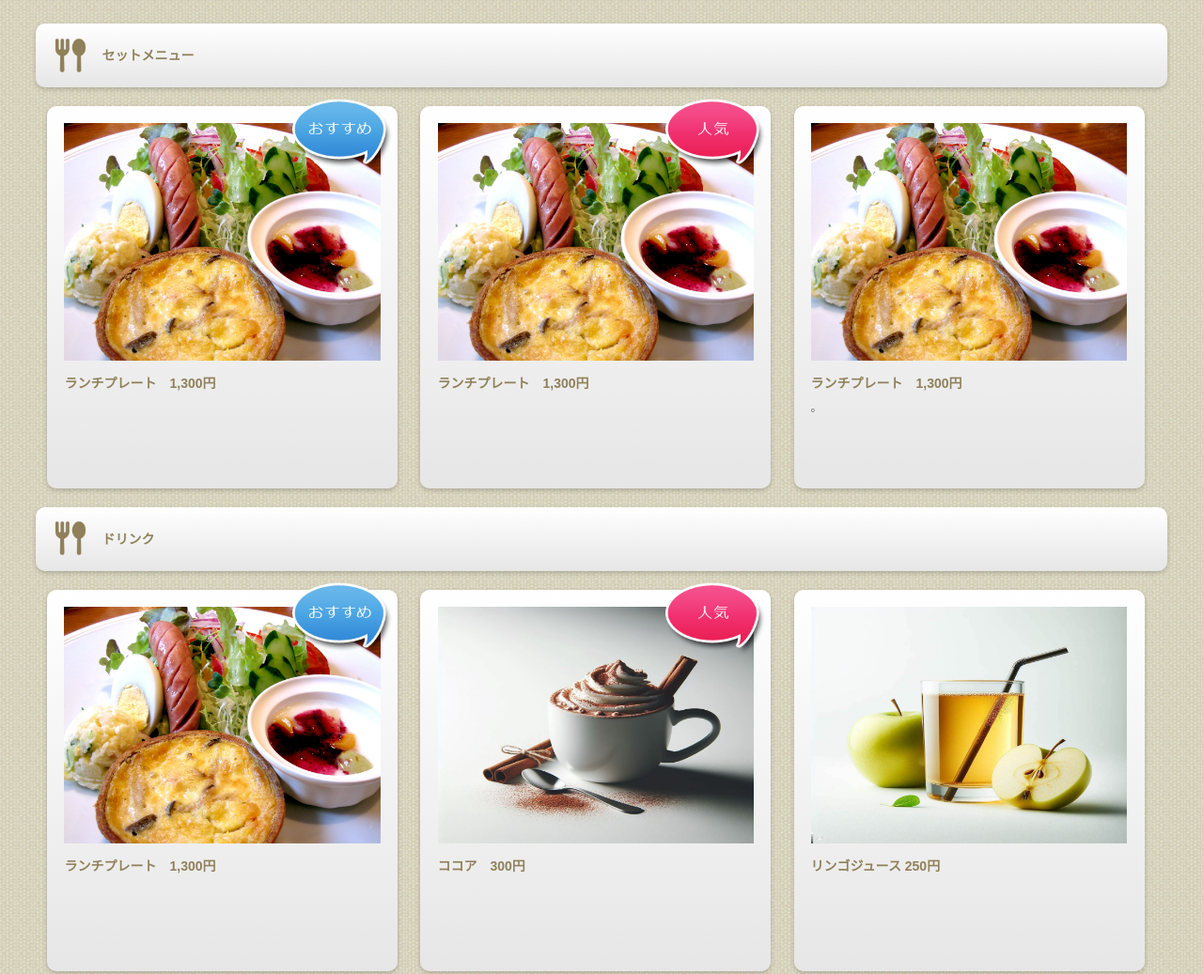
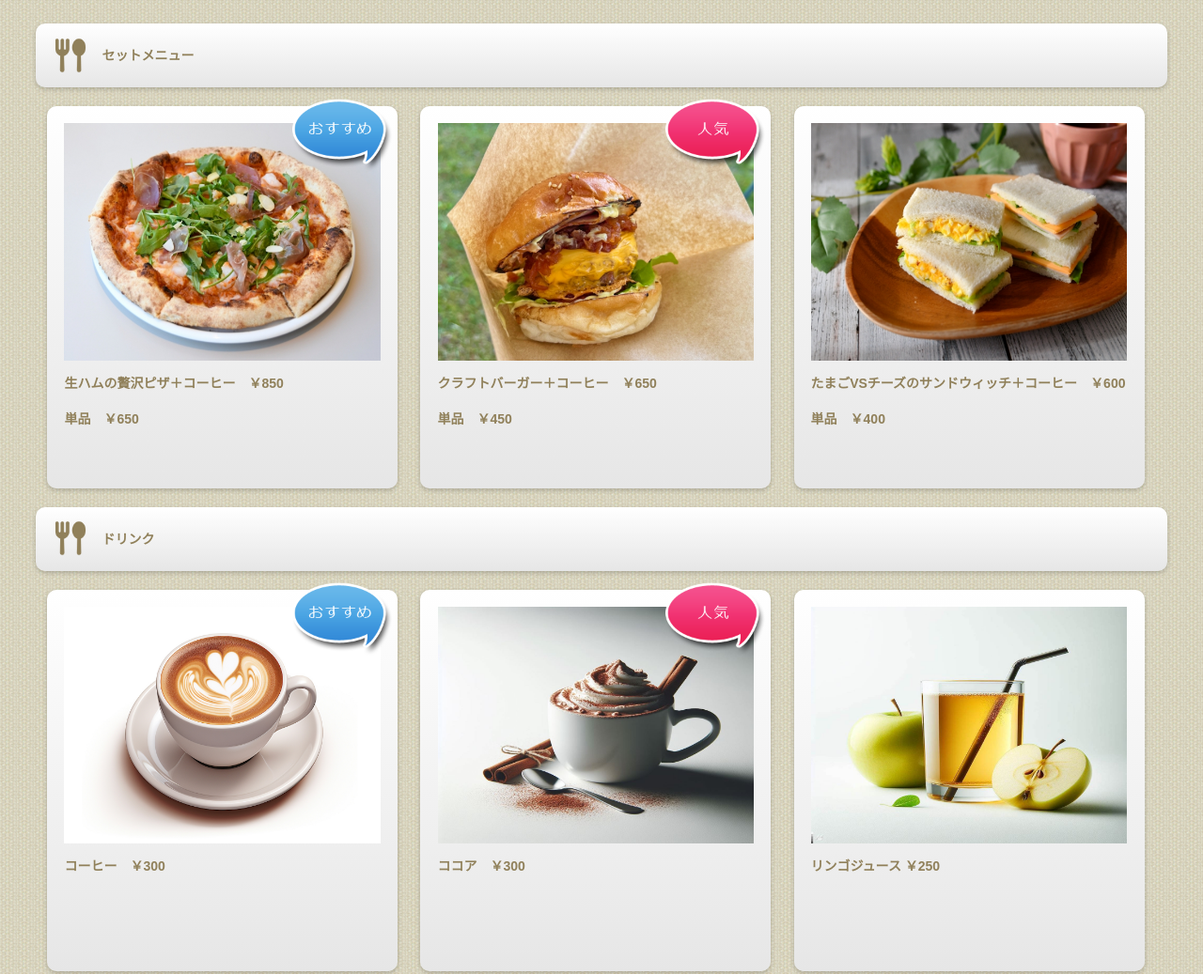
Before and after one commit to Scret2/cafesite, a plain HTML site: page index.html in a window 1280 px wide. Shown: the part 1637-2674 px from the top of the page at 94% size. Drawn offline with Linux system fonts and the light colour scheme.

Commit message:
Add files via upload

```diff
--- a/index.html
+++ b/index.html
@@ -44,6 +44,7 @@
       </header>
       <section class="specialmenu">
         <img src="images/special1.png" alt="シナモンスパイスラテ" />
+        <img src="images/special2.png" alt="スノーホワイトラテ" />
       </section>
       <!--スライドショー-->
       <aside id="mainimg">
@@ -59,23 +60,26 @@
             <h2>セットメニュー</h2>
 
             <div class="list">
-              <figure><img src="images/sample_photo1.jpg" alt="ランチプレート" /></figure>
-              <h4>ランチプレート　1,300円</h4>
+              <figure><img src="images/menu1.jpg" alt="ランチプレート" /></figure>
+              <h4>生ハムの贅沢ピザ＋コーヒー　￥850</h4>
+              <h4>単品　￥650</h4>
               <p>
                 <img src="images/icon_osusume.png" alt="おすすめ" class="icon" />
               </p>
             </div>
 
             <div class="list">
-              <figure><img src="images/sample_photo1.jpg" alt="ランチプレート" /></figure>
-              <h4>ランチプレート　1,300円</h4>
+              <figure><img src="images/menu2.jpg" alt="ランチプレート2" /></figure>
+              <h4>クラフトバーガー＋コーヒー　￥650
+                <h4>単品　￥450</h4>
               <p><img src="images/icon_ninki.png" alt="人気" class="icon" /></p>
             </div>
 
             <div class="list">
-              <figure><img src="images/sample_photo1.jpg" alt="ランチプレート" /></figure>
-              <h4>ランチプレート　1,300円</h4>
-              <p>。</p>
+              <figure><img src="images/menu3.jpg" alt="ランチプレート3" /></figure>
+              <h4>たまごVSチーズのサンドウィッチ＋コーヒー　￥600</h4>
+              <h4>単品　￥400</h4>
+
             </div>
           </section>
 
@@ -83,8 +87,8 @@
             <h2>ドリンク</h2>
 
             <div class="list">
-              <figure><img src="images/sample_photo1.jpg" alt="ランチプレート" /></figure>
-              <h4>ランチプレート　1,300円</h4>
+              <figure><img src="images/drink1.jpg" alt="コーヒー" /></figure>
+              <h4>コーヒー　￥300</h4>
               <p>
                 <img src="images/icon_osusume.png" alt="おすすめ" class="icon" />
               </p>
@@ -92,13 +96,13 @@
 
             <div class="list">
               <figure><img src="images/drink3.jpeg" alt="ココア" /></figure>
-              <h4>ココア　300円</h4>
+              <h4>ココア　￥300</h4>
               <p><img src="images/icon_ninki.png" alt="人気" class="icon" /></p>
             </div>
 
             <div class="list">
               <figure><img src="images/drink2.jpeg" alt="リングジュース" /></figure>
-              <h4>リンゴジュース 250円</h4>
+              <h4>リンゴジュース ￥250</h4>
             </div>
           </section>
           <section>
@@ -106,21 +110,21 @@
 
             <div class="list">
               <figure><img src="images/desert1.jpeg" alt="ふわふわ抹茶のカップケーキ" /></figure>
-              <h4>ふわふわ抹茶のカップケーキ　330円</h4>
+              <h4>ふわふわ抹茶のカップケーキ　￥330</h4>
               <p><img src="images/icon_ninki.png" alt="人気" class="icon" /></p>
             </div>
 
             <div class="list">
-              <figure><img src="images/sample_photo1.jpg" alt="ランチプレート" /></figure>
-              <h4>ランチプレート　1,300円</h4>
+              <figure><img src="images/dessert2.jpeg" alt="レアチーズケーキ" /></figure>
+              <h4>ラズベリーソースのレアチーズケーキ　￥450</h4>
               <p>
                 <img src="images/icon_osusume.png" alt="おすすめ" class="icon" />
               </p>
             </div>
 
             <div class="list">
-              <figure><img src="images/sample_photo1.jpg" alt="ランチプレート" /></figure>
-              <h4>ランチプレート　1,300円</h4>
+              <figure><img src="images/dessert3.jpeg" alt="牛乳プリン" /></figure>
+              <h4>特製牛乳プリン　￥300</h4>
               <p></p>
             </div>
           </section>
```
Also changed, not shown: images/dessert2.jpeg (added), images/dessert3.jpeg (added), images/drink1.jpg (added), images/menu1.jpg (added), images/menu2.jpg (added), images/menu3.jpg (added), 1 other file.
